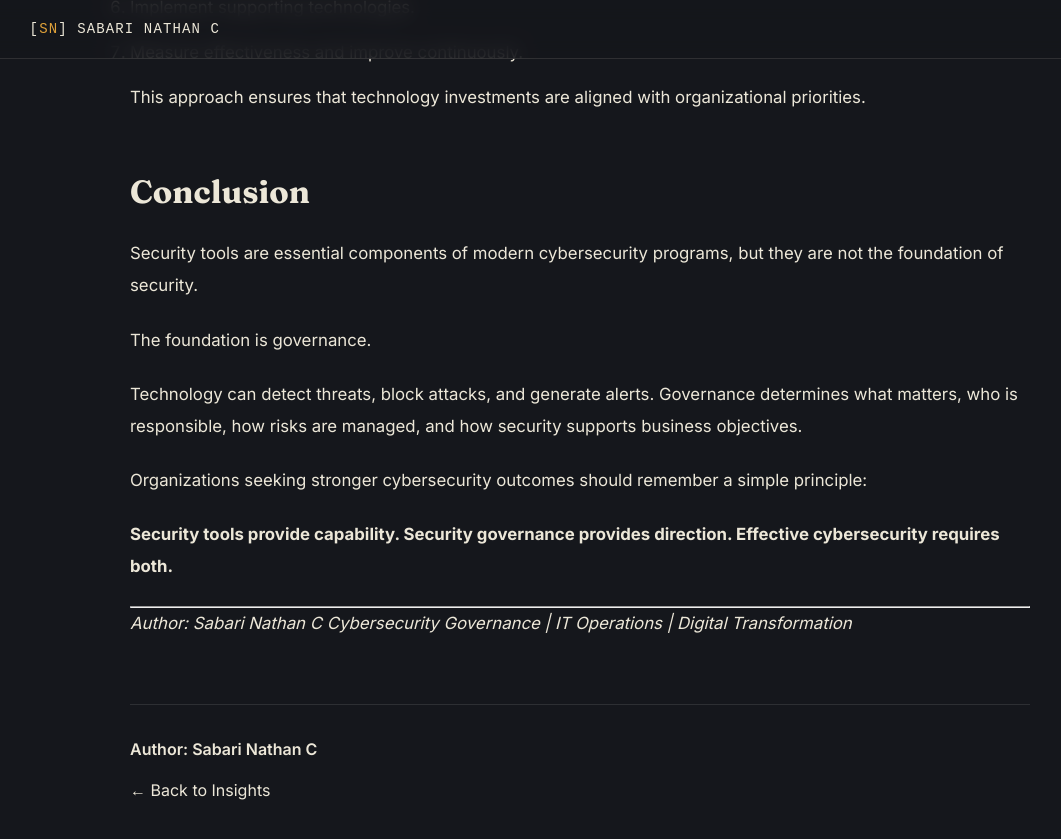
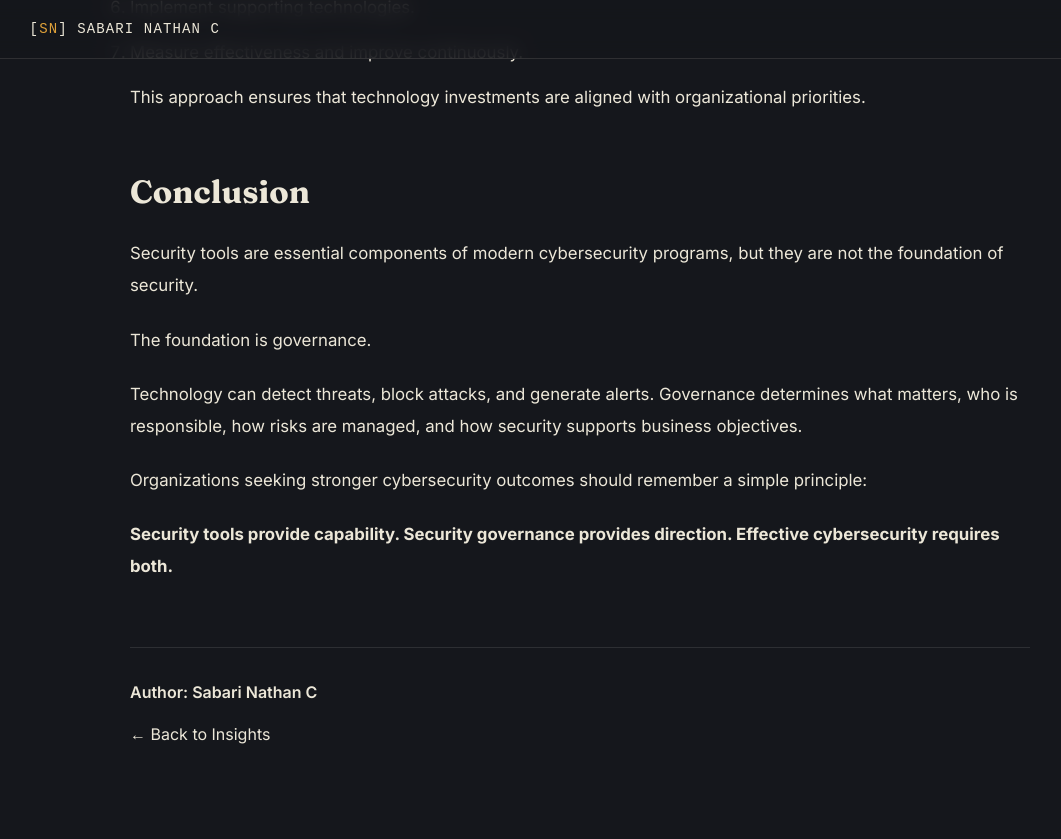
Before and after one commit to sabarinathan36/sabarinathan.github.io, a Jekyll site: the page built from _posts/2026-06-22-security-governance.md, in a window 1280 px wide and 900 px high, scrolled down 6861 px. Shown: the top 839 px of the window, without its empty margins (60-1121 px from the left). Built offline with Jekyll 4.4.1, drawn with Linux system fonts in a browser that asks for light colours.

Commit message:
Update 2026-06-22-security-governance.md

```diff
--- a/_posts/2026-06-22-security-governance.md
+++ b/_posts/2026-06-22-security-governance.md
@@ -202,8 +202,3 @@ Technology can detect threats, block attacks, and generate alerts. Governance de
 Organizations seeking stronger cybersecurity outcomes should remember a simple principle:
 
 **Security tools provide capability. Security governance provides direction. Effective cybersecurity requires both.**
-
----
-
-*Author: Sabari Nathan C*
-*Cybersecurity Governance | IT Operations | Digital Transformation*
```
